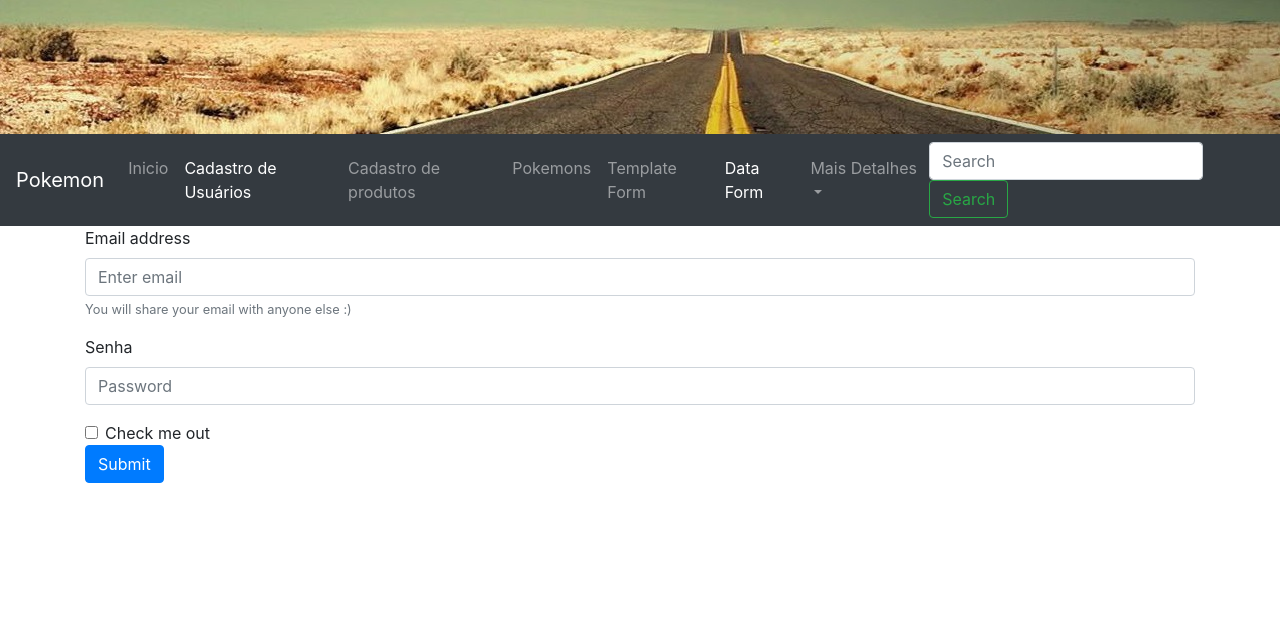
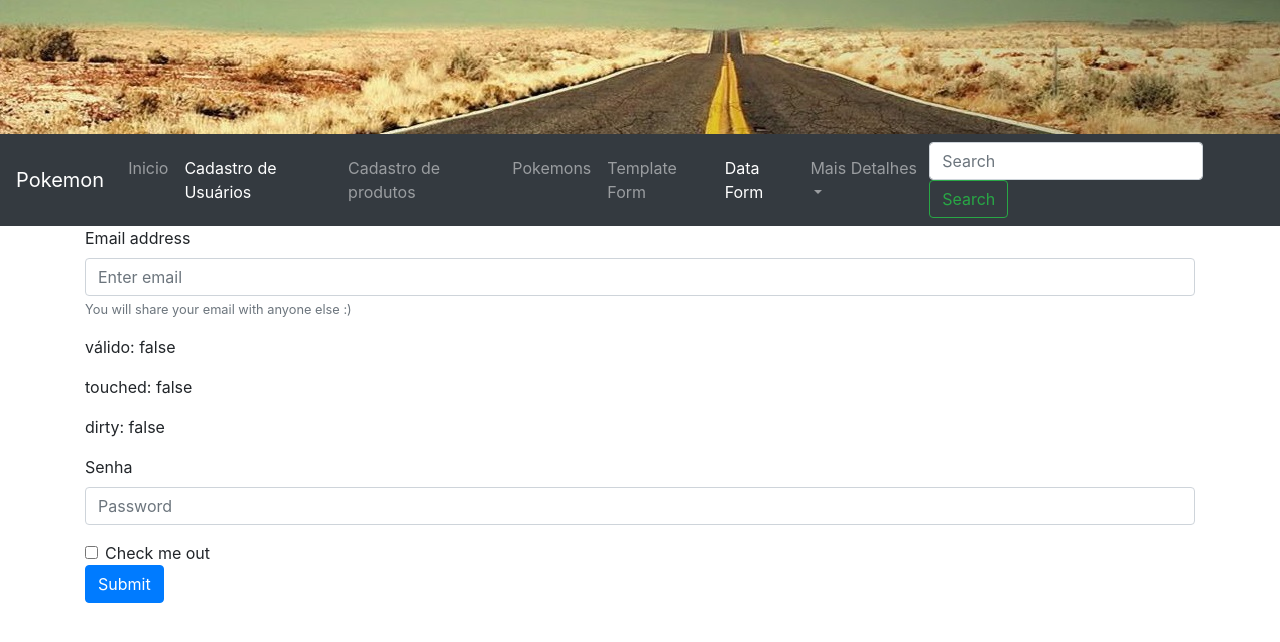
Before and after one commit to giovanniguariento/Angular, an Angular app: page /usuarios/data-form in a window 1280 px wide. Shown: the top 642 px of the page. Built offline with nearby package versions, Linux system fonts and the light colour scheme.

Commit message:
commit debug campo no data form

```diff
--- a/src/app/shared/messages/debug-campos/debug-campos.component.html
+++ b/src/app/shared/messages/debug-campos/debug-campos.component.html
@@ -1 +1,5 @@
-<p>debug-campos works!</p>
+<div>
+    <p>válido: {{ campoFilho.valid }}</p>
+    <p>touched: {{ campoFilho.touched }}</p>
+    <p>dirty: {{ campoFilho.dirty }}</p>
+</div>
--- a/src/app/shared/messages/debug-campos/debug-campos.component.ts
+++ b/src/app/shared/messages/debug-campos/debug-campos.component.ts
@@ -1,4 +1,4 @@
-import { Component, OnInit } from '@angular/core';
+import { Component, OnInit, Input } from '@angular/core';
 
 @Component({
   selector: 'app-debug-campos',
@@ -7,6 +7,8 @@ import { Component, OnInit } from '@angular/core';
 })
 export class DebugCamposComponent implements OnInit {
 
+  @Input() campoFilho;
+
   constructor() { }
 
   ngOnInit(): void {
--- a/src/app/usuario/data-form/data-form.component.html
+++ b/src/app/usuario/data-form/data-form.component.html
@@ -5,8 +5,13 @@
       formControlName="emailInput">
     <small id="emailHelp" class="form-text text-muted">You will share your email with anyone else :)</small>
   </div>
+  <app-debug-campos [campoFilho]="meuForm.controls.emailInput"></app-debug-campos>
+
+<!-- <p>validou : {{ meuForm.controls.emailInput.valid }}</p>
+  <p>tocou no campo :{{ meuForm.controls.emailInput.touched }}</p>-->
+
   <div class="form-group">
-    <label for="exampleInputPassword1" >Senha</label>
+    <label for="exampleInputPassword1">Senha</label>
     <input type="password" class="form-control" placeholder="Password" formControlName="senhaInput">
   </div>
   <div class="form-check">
```
